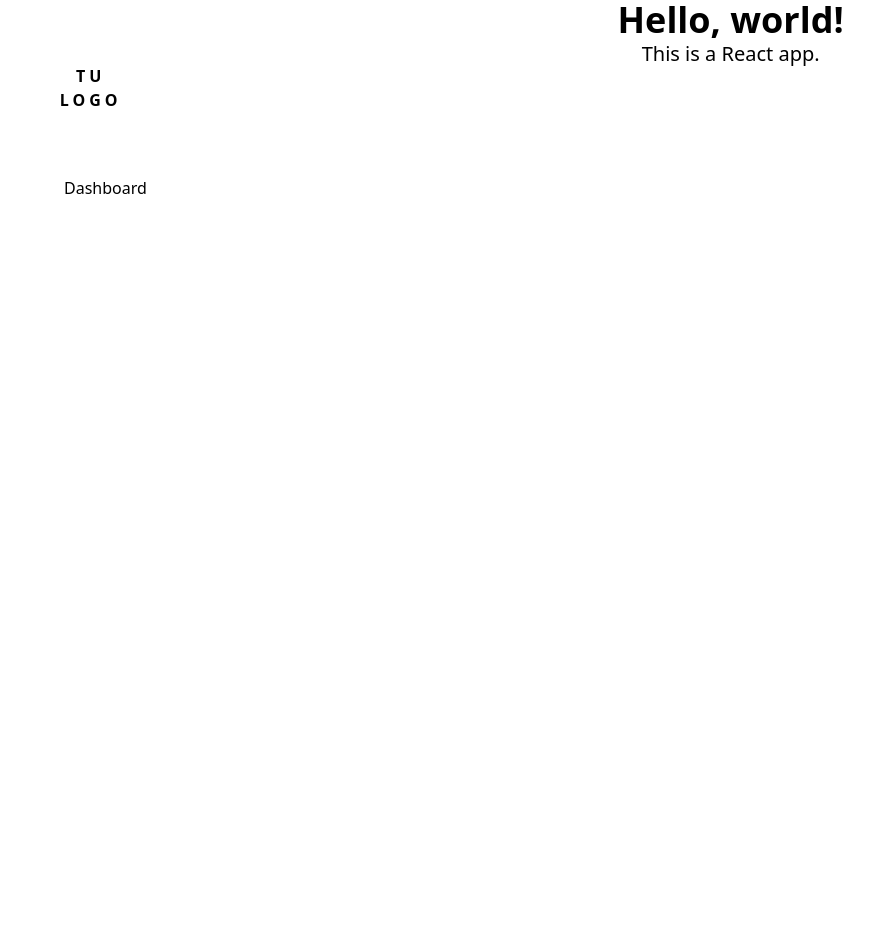
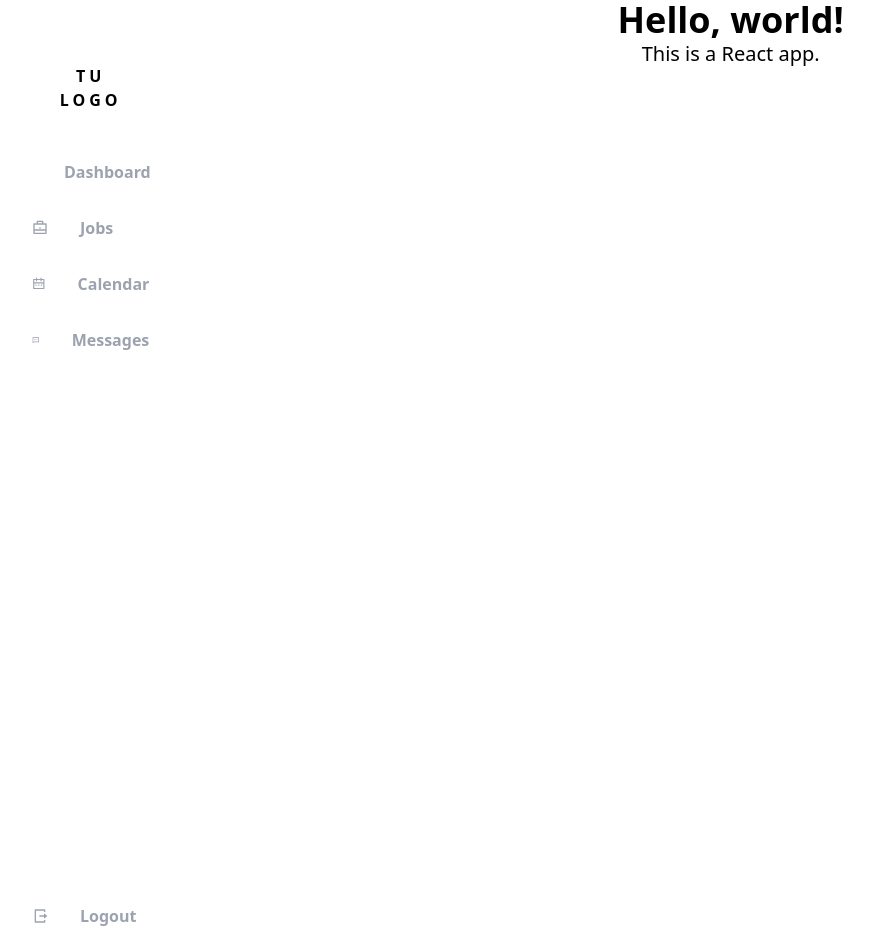
Before and after one commit to valerepetto14/digital-menu-dashboard, a React (Vite) app: page / in a window 1280 px wide. Shown: the top 952 px of the page, without its empty margins (16-889 px from the left). Before the commit the page ends 800 px from the top, so only its background shows below. Built offline with nearby package versions, Linux system fonts and the light colour scheme.

Commit message:
start to build sidebar

```diff
--- a/src/App.jsx
+++ b/src/App.jsx
@@ -1,4 +1,10 @@
-import { RiDashboardLine } from "react-icons/ri";
+import {
+  RiDashboardLine,
+  RiBriefcaseLine,
+  RiCalendar2Line,
+  RiMessage2Line,
+  RiLogoutBoxRLine,
+} from "react-icons/ri";
 
 function App() {
   return (
@@ -8,16 +14,51 @@ function App() {
           <h1 className="uppercase font-bold tracking-[4px]">Tu logo</h1>
         </div>
         {/* MENU */}
+        <div className="h-[800px] flex flex-col justify-between">
           <nav>
             <ul>
               <li>
-              <a href="#" className="flex items-center p-8">
+                <a
+                  href="#"
+                  className="flex items-center gap-4 hover:bg-purple-700 p-4 text-gray-400 font-semibold hover:text-white rounded-lg transition-colors"
+                >
                   <RiDashboardLine className="mr-4" />
                   Dashboard
+                </a>
+                <a
+                  href="#"
+                  className="flex items-center gap-4 hover:bg-purple-700 p-4 text-gray-400 font-semibold hover:text-white rounded-lg transition-colors"
+                >
+                  <RiBriefcaseLine className="mr-4" />
+                  Jobs
+                </a>
+                <a
+                  href="#"
+                  className="flex items-center gap-4 hover:bg-purple-700 p-4 text-gray-400 font-semibold hover:text-white rounded-lg transition-colors"
+                >
+                  <RiCalendar2Line className="mr-4" />
+                  Calendar
+                </a>
+                <a
+                  href="#"
+                  className="flex items-center gap-4 hover:bg-purple-700 p-4 text-gray-400 font-semibold hover:text-white rounded-lg transition-colors"
+                >
+                  <RiMessage2Line className="mr-4" />
+                  Messages
                 </a>
               </li>
             </ul>
           </nav>
+          <div className="flex">
+            <a
+              href="#"
+              className="flex items-center gap-4 hover:bg-purple-700 p-4 text-gray-400 font-semibold hover:text-white rounded-lg transition-colors"
+            >
+              <RiLogoutBoxRLine className="mr-4" />
+              Logout
+            </a>
+          </div>
+        </div>
       </div>
       <div className="col-span-5">
         <div className="flex flex-col items-center">
```
Lines whose indentation alone changed are shown as unchanged.
